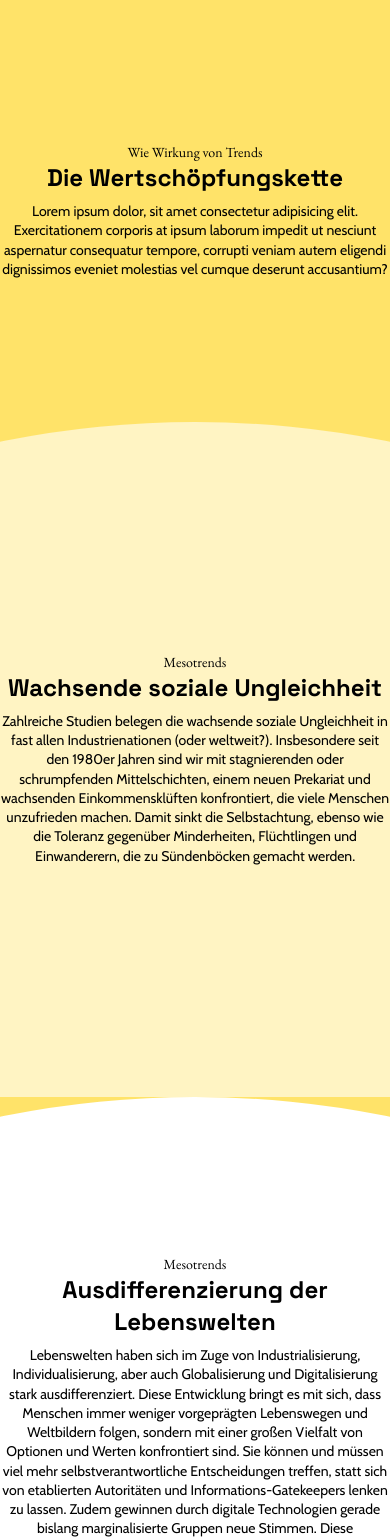
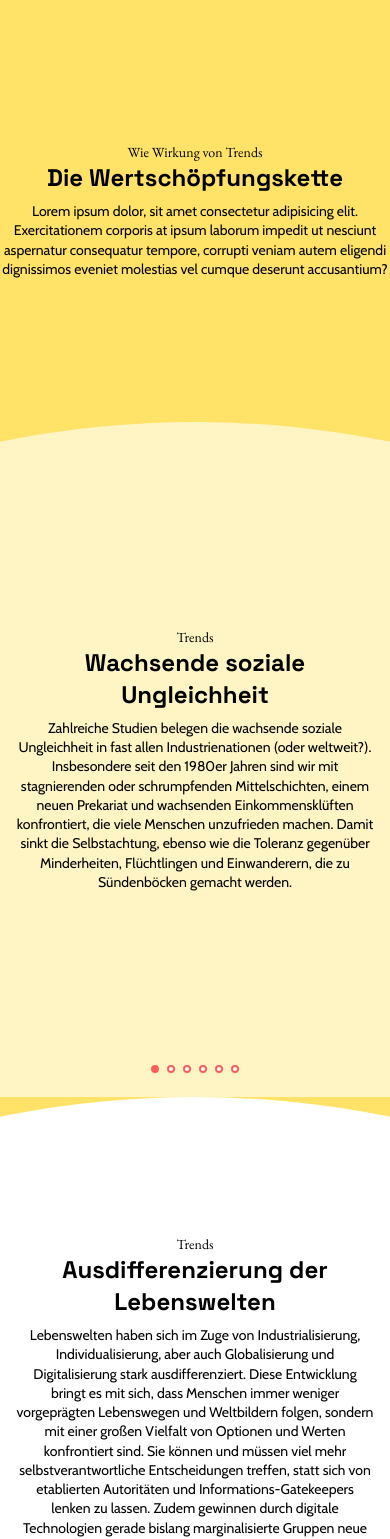
Before and after one commit to DetektivKollektiv/colab-infographic, a Vue app: page / in a window 390 px wide. Shown: the top 1539 px of the page. Built offline with nearby package versions, Linux system fonts and the light colour scheme; what vue3-touch-events would draw is missing.

Commit message:
Added Pagination

```diff
--- a/src/App.vue
+++ b/src/App.vue
@@ -1,7 +1,6 @@
 <script setup>
 import { ref } from 'vue'
 import stories from '@/api/stories.json'
-console.log(stories)
 </script>
 
 <template>
--- /dev/null
+++ b/src/components/Pagination.vue
@@ -0,0 +1,27 @@
+<template>
+    <div class="flex gap-2">
+        <div
+            v-for="i in length"
+            :key="i"
+            class="w-2 h-2 border-2 rounded-full border-red-500"
+            :class="i <= index ? 'bg-red-500' : 'bg-white'"
+        ></div>
+    </div>
+</template>
+<script setup>
+const props = defineProps({
+    length: {
+        type: Number,
+        required: true,
+    },
+    index: {
+        type: Number,
+        default: false,
+    },
+})
+
+const { length, index } = toRefs(props)
+
+const emit = defineEmits(['index'])
+</script>
+<style lang=""></style>
--- a/src/components/Trends/Rotation.vue
+++ b/src/components/Trends/Rotation.vue
@@ -7,7 +7,7 @@
             ></div>
 
             <div
-                class="w-0 h-[500vw] relative left-1/2 -translate-x-1/2 transition-all"
+                class="w-0 h-[500vw] relative left-1/2 -translate-x-1/2 transition-all hidden md:block"
                 :style="getStyle(currentRotation * -1)"
             >
                 <div
@@ -38,6 +38,7 @@
                     </TextBlock>
                 </div>
             </div>
+            <TextSlide :trends="getTrends(trends)"></TextSlide>
         </div>
     </div>
 </template>
--- /dev/null
+++ b/src/components/Trends/TextSlide.vue
@@ -0,0 +1,70 @@
+<template>
+    <div
+        class="flex overflow-x-scroll snap-x snap-mandatory scrollbar-hidden"
+        ref="container"
+        @scroll="update"
+    >
+        <div v-for="trend in trends" :key="trend" class="snap-start">
+            <TextBlock
+                class="mt-[40vh] -translate-y-1/2 w-screen container-box"
+            >
+                <template v-slot:subtitle>
+                    <p class="font-serif">Trends</p>
+                </template>
+                <template v-slot:title>
+                    <h1>{{ trend.headline }}</h1>
+                </template>
+                <template v-slot:description>
+                    <p>
+                        {{ trend.text }}
+                    </p>
+                </template>
+            </TextBlock>
+        </div>
+    </div>
+
+    <div class="absolute bottom-6 left-1/2 -translate-x-1/2">
+        <Pagination
+            :length="trends.length"
+            :index="currentElement + 1"
+        ></Pagination>
+    </div>
+</template>
+<script setup>
+const props = defineProps({
+    trends: {
+        type: Array,
+        required: true,
+    },
+})
+
+const { trends } = toRefs(props)
+
+const container = ref(null)
+const currentElement = ref(0)
+
+function getElementsLefts() {
+    return Array.prototype.slice
+        .call(container.value.children)
+        .map((el) => el.getBoundingClientRect().x)
+}
+
+function getCurrentElement() {
+    const elementsLefts = getElementsLefts()
+    return elementsLefts.indexOf(
+        elementsLefts.reduce((prev, curr) =>
+            Math.abs(curr - 0) < Math.abs(prev - 0) ? curr : prev
+        )
+    )
+}
+
+function update() {
+    if (getCurrentElement() !== currentElement.value) {
+        currentElement.value = getCurrentElement()
+    }
+}
+
+const active = (index) => {
+    return currentElement.value + 1 == index
+}
+</script>
```
